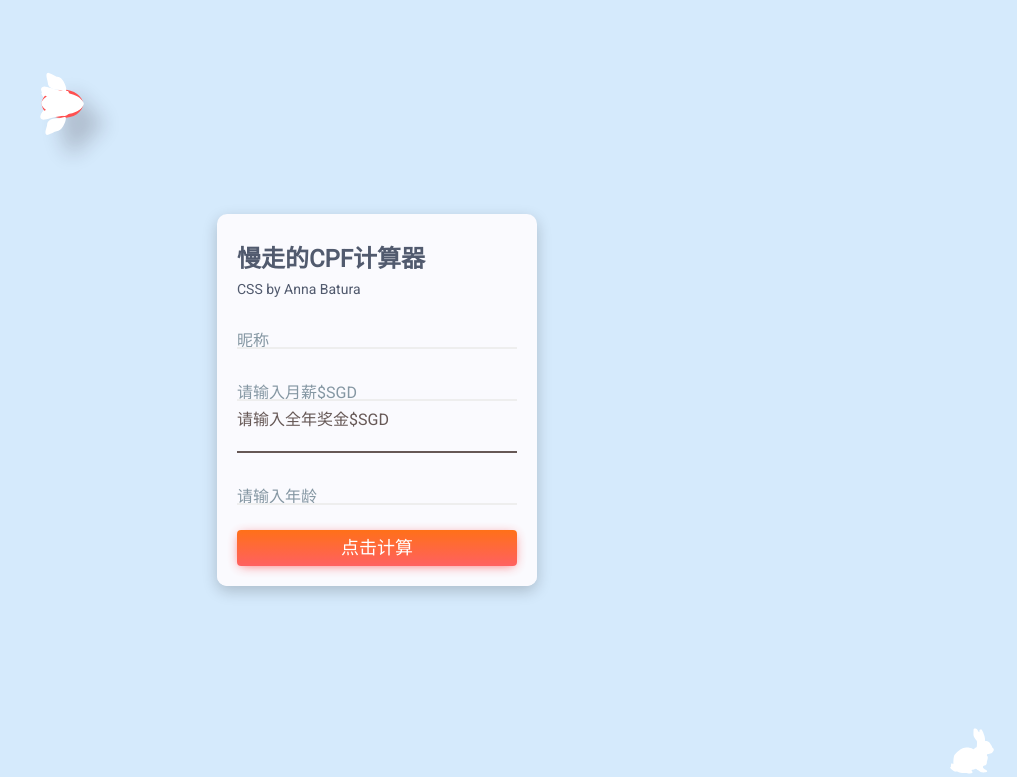
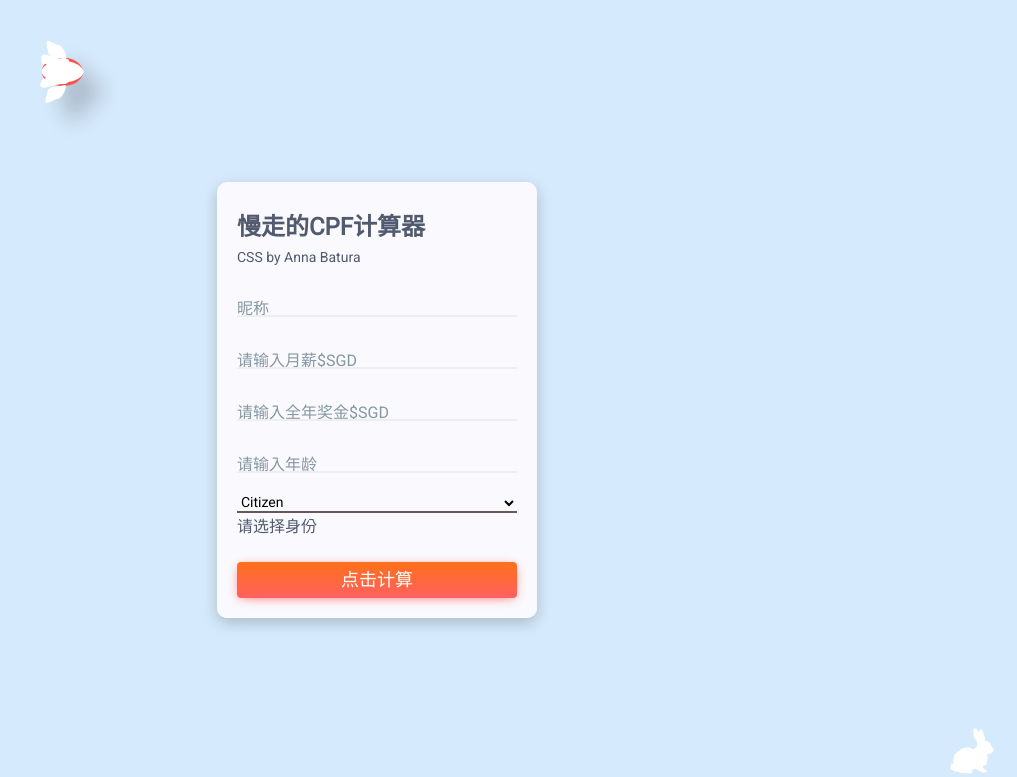
Before and after one commit to billrain/cpfcal, a Flask app: page / in a window 1280 px wide. Shown: the top 777 px of the page, without its empty margins (263-1280 px from the left). Run offline with Flask 2, Linux system fonts and the light colour scheme.

Commit message:
add PR 1st and 2nd year cal

```diff
--- a/app.py
+++ b/app.py
@@ -4,28 +4,44 @@
 
 @app.route("/",methods=["GET","POST"])
 def index():
-    return render_template("cpfcal.html")
+    return render_template("cpfcal.html",
+    data=[{'status': 'Citizen'}, {'status': 'PR_1st_year'}, {'status': 'PR_2nd_year'}])
 
 @app.route("/result", methods=["POST"])
 def cpfcal():
     name=request.form.get("name")
     if not name:
         return render_template("error.html", message="Missing name")
+
     salary=request.form.get("salary", type=float)
     if not salary:
         return render_template("error.html", message="Missing salary")
+
     bonus=request.form.get("bonus", type=float)
+
     age=request.form.get("age", type=int)
     if not age:
         return render_template("error.html", message="Invalid age")
+
+    status=request.form.get("status")
+    if not status:
+        return render_template("error.html", message="Invalid status")
 
     if salary <= 6000:
         salary = salary
     else:
         salary = 6000
 
-    r_emp  = 0.17
-    r_self = 0.20
+# added for 1st and 2nd year PR
+    if status == 'PR_1st_year':
+        r_emp  = 0.04
+        r_self = 0.05
+    elif status == 'PR_2nd_year':
+        r_emp  = 0.09
+        r_self = 0.15
+    else:
+        r_emp  = 0.17
+        r_self = 0.20
 
     if age <= 35:
         cpf_oa  = salary * 0.23
@@ -105,4 +121,4 @@
     yr_eme = ("{:.2f}".format(year_cpf_self))
     yr_tot = ("{:.2f}".format(year_tot))
 
-    return render_template("result.html", name=name, salary=salary, age=age, emp=emp, eme=eme, tot=tot, oa=oa, ma=ma, sa=sa, yr_emp=yr_emp, yr_eme=yr_eme, yr_tot=yr_tot)
+    return render_template("result.html", name=name, salary=salary, age=age, status=status, emp=emp, eme=eme, tot=tot, oa=oa, ma=ma, sa=sa, yr_emp=yr_emp, yr_eme=yr_eme, yr_tot=yr_tot)
--- a/templates/cpfcal.html
+++ b/templates/cpfcal.html
@@ -24,14 +24,22 @@
                 <label class="input_label">请输入月薪$SGD</label>
             </div>
             <div class="input">
-                <input name="bonus"   type="number" class="input_field" />
+                <input name="bonus"   type="number" class="input_field" required />
                 <label class="input_label">请输入全年奖金$SGD</label>
             </div>
             <div class="input">
                 <input name="age" type="number" class="input_field" required />
                 <label class="input_label">请输入年龄</label>
+            </div>
+            <div class="input">
+<!---                <label class="input_label">请选择身份</label> -->
+                请选择身份<select name="status" type="text" class="input_field" required>
+                    {% for o in data %}
+                    <option value="{{ o.status }}">{{ o.status }}</option>
+                    {% endfor %}
+                </select>
+            </div>
 
-            </div>
             <button class="card_button">点击计算</button>
         </form>
 <!---
--- a/templates/result.html
+++ b/templates/result.html
@@ -59,11 +59,11 @@
     <section class="u-align-center u-clearfix u-section-1" id="sec-2ed6">
       <div class="u-clearfix u-sheet u-valign-middle u-sheet-1">
         <h3 class="u-align-left u-custom-font u-font-open-sans u-text u-text-default u-text-1"> Hello {{ name }},&nbsp;<br>
-          <br>根据您当前的月薪 $ {{ salary }} ($6000封顶) 和年龄 {{ age }}:&nbsp;<br> 您的每月CPF雇主部分为 $ {{ emp }}&nbsp;<br> 自付部分为 $ {{ eme }}&nbsp;<br> 每月CPF缴纳总额为 $ {{ tot }}&nbsp;<br>
-          <br>CPF年度缴纳总上限为 $6000 * 17 * 0.37 = $37740
+          <br>根据您当前的月薪 $ {{ salary }} ($6000封顶) 和年龄 {{ age }}以及当前身份 {{ status }}，您的每月CPF：<br>雇主部分为 $ {{ emp }}&nbsp;<br> 自付部分为 $ {{ eme }}&nbsp;<br> 每月CPF缴纳总额为 $ {{ tot }}&nbsp;<br>
           <br>您的全年CPF雇主部分为 is $ {{ yr_emp }}&nbsp;
           <br>您的全年CPF自付部分为 $ {{ yr_eme }}&nbsp;
-          <br>您的全年CPF缴纳总额为  $ {{ yr_tot }}&nbsp;
+          <br>您的全年CPF缴纳总额为  $ {{ yr_tot }}&nbsp;<br>
+          <br>（CPF年度缴纳总上限为 $6000 * 17 * 0.37 = $37740，每年可另外向SA户头充值$8000并享受个税减免）
           <br>
           <br>下面是您每月CPF的分配情况:&nbsp;
         </h3>
```
